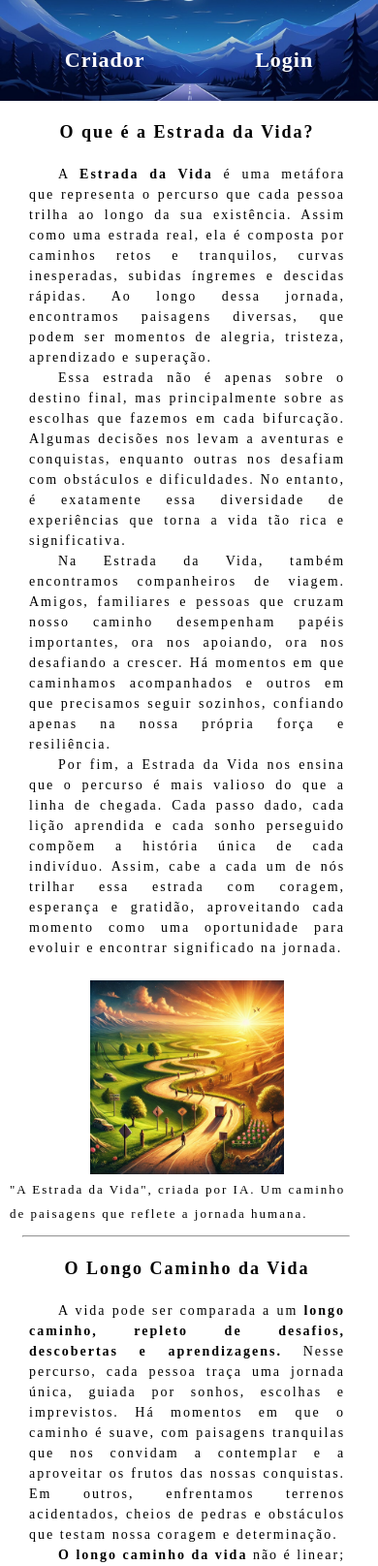
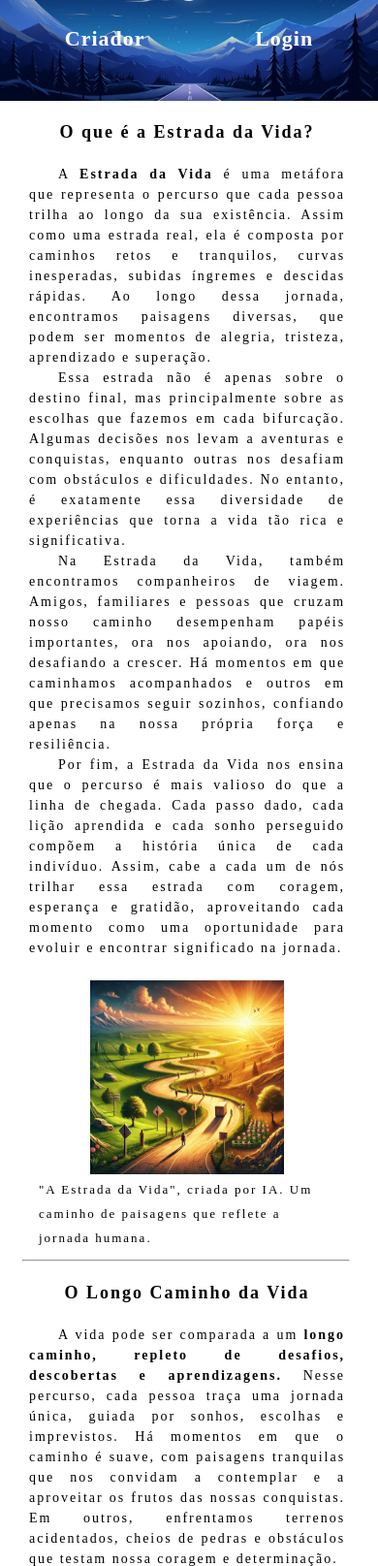
Before and after one commit to Guizinho99/Tela_Login, a plain HTML site: page Tela_Inicia.html in a window 390 px wide. Shown: the top 1615 px of the page at 97% size. Drawn offline with nearby package versions, Linux system fonts and the light colour scheme.

Commit message:
Meu_Primeiro_Projeto_Quarta_Atualização

```diff
--- a/css/style.css
+++ b/css/style.css
@@ -649,13 +649,6 @@ footer {
         overflow-x: hidden;
     }
 
-    .criador, .perfil {
-        display: flex;
-        align-items: center;
-        justify-content: space-around;
-        margin-top: 20px;
-    }
-
     main {
         overflow-y: hidden;
         overflow-x: hidden;
@@ -685,7 +678,7 @@ footer {
     }
 
     small {
-        margin: 0 10px 10px;
+        margin: 0 40px 10px;
     }
 
     hr {
@@ -699,7 +692,7 @@ footer {
 
     .telaC {
         width: 400px;
-        height: 710px;
+        height: 600px;
         overflow-y: hidden;
     }
 
```
Also changed, not shown: Meu_Primeiro_Projeto.txt.
